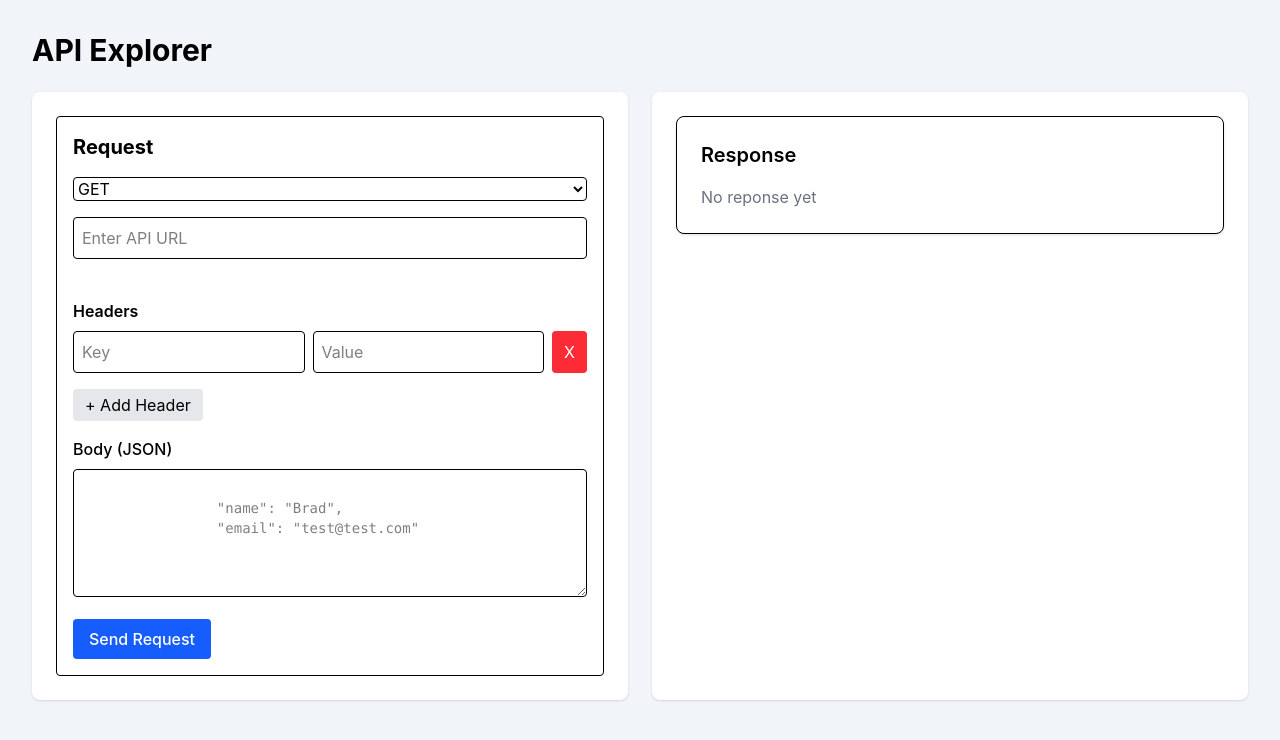
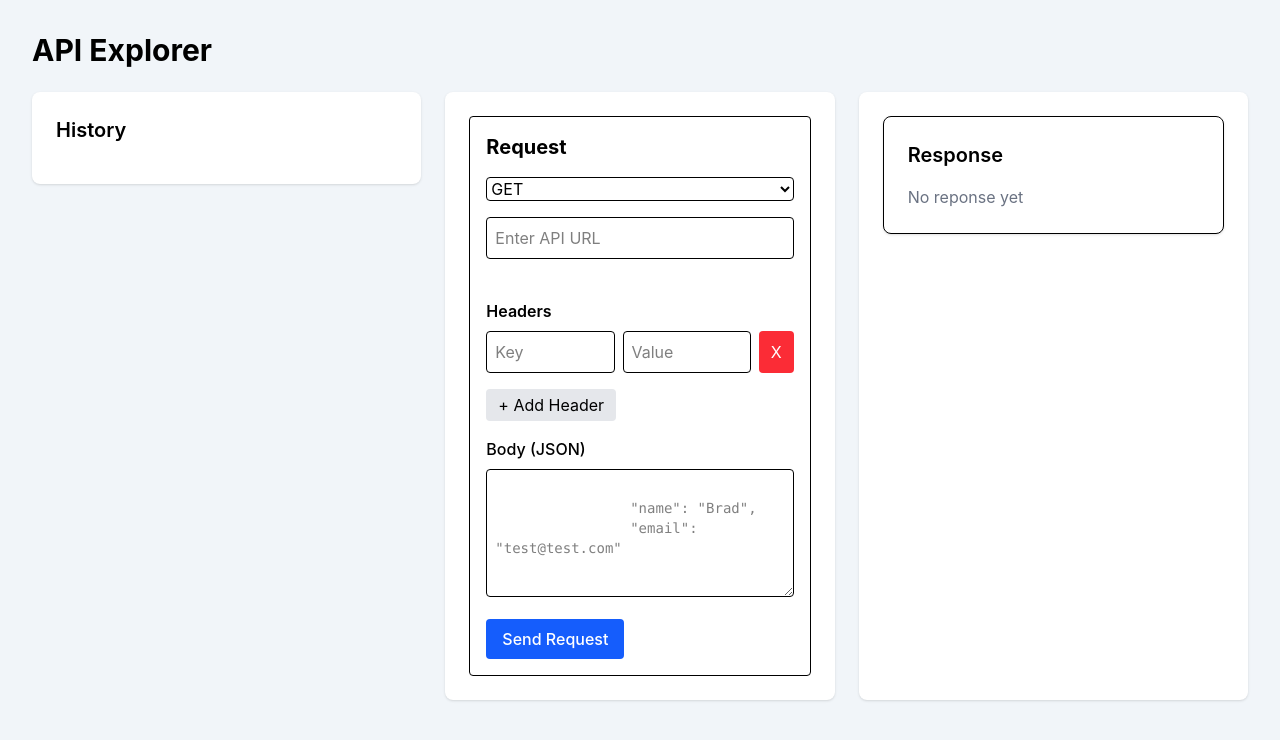
Before and after one commit to bsilcox1990/api-explorer-dashboard, a React (Vite) app: page / in a window 1280 px wide. Shown: the top 740 px of the page. Built offline with nearby package versions, Linux system fonts and the light colour scheme.

Commit message:
feat: expand the history tab so it fills in the body of post requests when clicking on it

```diff
--- a/src/components/HistoryPanel.tsx
+++ b/src/components/HistoryPanel.tsx
@@ -0,0 +1,28 @@
+import type { HistoryItem } from "../types/api";
+
+type Props = {
+    history: HistoryItem[]
+    loadRequest: (item: HistoryItem) => void
+}
+
+export default function HistoryPanel({ history, loadRequest }: Props){
+    return (
+        <div className="bg-white p-6 rounded-lg shadow h-fit">
+            <h2 className="text-xl font-semibold mb-4">History</h2>
+
+            <div className="flex flex-col gap-2">
+                {history.map((item, index) => (
+                    <button
+                        key={index}
+                        onClick={() => loadRequest(item)}
+                        className="border rounded p-2 text-left hover:bg-slate-100 font-mono text-sm"
+                    >
+                        <span className="font-mono text-sm">
+                            {item.method} {item.url}
+                        </span>
+                    </button>
+                ))}
+            </div>
+        </div>
+    )
+}
--- a/src/components/RequestBuilder.tsx
+++ b/src/components/RequestBuilder.tsx
@@ -4,16 +4,22 @@ import HeadersEditor from "./HeadersEditor";
 import MethodSelector from "./MethodSelector";
 import UrlInput from "./UrlInput";
 import BodyEditor from "./BodyEditor";
+import type { HistoryItem } from "../types/api";
 
 type Props = {
-    setResponse: (data: any) => void;
+    method: string
+    setMethod: (method: string) => void
+    url: string
+    body: string
+    setBody: (body: string) => void
+    setUrl: (url: string) => void
+    setResponse: (data: any) => void
+    history: HistoryItem[]
+    setHistory: React.Dispatch<React.SetStateAction<HistoryItem[]>>
 }
 
-export default function RequestBuilder({setResponse}: Props){
-    const [url, setUrl] = useState("");
-    const [method, setMethod] = useState("GET");
+export default function RequestBuilder({ method, setMethod, url, setUrl, body, setBody, setResponse, history, setHistory}: Props){
     const [headers, setHeaders] = useState([{ key: "", value: ""}])
-    const [body, setBody] = useState("");
 
     const sendRequest = async () => {
         let parsedBody = undefined;
@@ -55,6 +61,15 @@ export default function RequestBuilder({setResponse}: Props){
                 size: JSON.stringify(res.data).length
             });
 
+            setHistory((prev) => [
+                {
+                    method,
+                    url,
+                    body
+                },
+                ...prev
+            ])
+
         }catch (error){
             console.error(error);
         }
--- a/src/pages/Dashboard.tsx
+++ b/src/pages/Dashboard.tsx
@@ -1,9 +1,21 @@
 import { useState } from "react";
+import type { HistoryItem } from "../types/api";
 import RequestBuilder from "../components/RequestBuilder";
 import ResponseViewer from "../components/ResponseViewer";
+import HistoryPanel from "../components/HistoryPanel";
 
 export default function Dashboard() {
     const [response, setResponse] = useState(null);
+    const [history, setHistory] = useState<HistoryItem[]>([]);
+    const [method, setMethod] = useState("GET");
+    const [url, setUrl] = useState("");
+    const [body, setBody] = useState("");
+
+    function loadRequest(item: HistoryItem) {
+        setMethod(item.method);
+        setUrl(item.url);
+        setBody(item.body || "");
+    }
 
     return(
     <div className="min-h-screen bg-slate-100 p-8">
@@ -14,15 +26,28 @@ export default function Dashboard() {
           API Explorer
         </h1>
 
-        <div className="grid grid-cols-2 gap-6">
+        <div className="grid grid-cols-3 gap-6">
+
+          <HistoryPanel history={history} loadRequest={loadRequest} />
 
           <div className="bg-white p-6 rounded-lg shadow">
-            <RequestBuilder setResponse={setResponse} />
+            <RequestBuilder
+                setResponse={setResponse}
+                history={history}
+                setHistory={setHistory}
+                method={method}
+                setMethod={setMethod}
+                url={url}
+                setUrl={setUrl}
+                body={body}
+                setBody={setBody}
+            />
           </div>
 
           <div className="bg-white p-6 rounded-lg shadow">
             <ResponseViewer response={response} />
           </div>
+
 
         </div>
 
--- /dev/null
+++ b/src/types/api.ts
@@ -0,0 +1,5 @@
+export type HistoryItem = {
+    method: string
+    url: string
+    body?: string
+}
```
